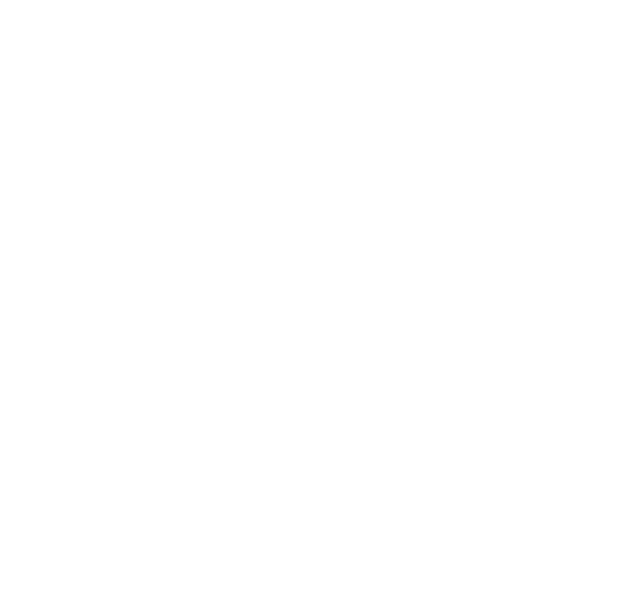
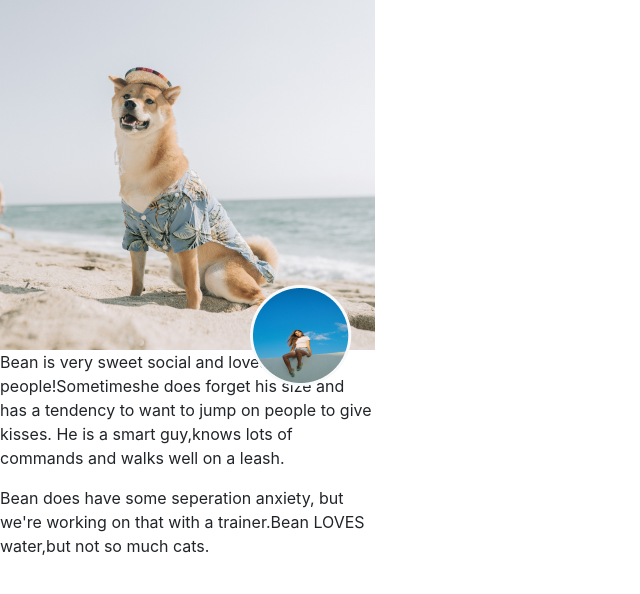
Before and after one commit to jennic04/UXUI_Project3, a plain HTML site: page index.html in a window 1280 px wide. Shown: the whole page, without its empty margins (0-640 px from the left). Drawn offline with nearby package versions, Linux system fonts and the light colour scheme.

Commit message:
hero& bio
hero & bio

```diff
--- a/css/styles.css
+++ b/css/styles.css
@@ -0,0 +1,18 @@
+.hero{
+    max-width: 375;
+    max-height: 350;
+}
+.bio-section{
+    max-width: 375;
+    max-height: 230;
+    padding: 20px;
+    justify-content: center;
+}
+.p{
+    font-size: 17px;
+}
+.ownerprofile{
+    position:absolute;
+    top:285px;
+    left:250px;
+}
--- a/index.html
+++ b/index.html
@@ -10,14 +10,25 @@
     <!-- Custom Styles -->
     <link rel="stylesheet" href="./css/styles.css">
     <!-- Fonts -->
-
+    <link rel="preconnect" href="https://fonts.googleapis.com">
+    <link rel="preconnect" href="https://fonts.gstatic.com" crossorigin>
+    <link href="https://fonts.googleapis.com/css2?family=Montserrat&family=Roboto:wght@300&display=swap" rel="stylesheet">
     <title>Document</title>
 </head>
 
 <body>
+    <div class="hero">
+        <img src="./assets/beachdog.png">
+        <img class="ownerprofile" src="./assets/ownerprofile.png"
+    </div>
+<div id="bio-section">
+<p>Bean is very sweet social and loves people!Sometimeshe does forget his size and has a tendency to want to jump on people
+to give kisses. He is a smart guy,knows lots of commands and walks well on a leash.
+</p>
 
-
-
+<p>Bean does have some seperation anxiety, but we're working on that with a trainer.Bean LOVES water,but not so much cats.
+</p>
+</div>
     <!-- Scripts for Bootstrap -->
     <script src="https://cdn.jsdelivr.net/npm/jquery@3.5.1/dist/jquery.slim.min.js"
         integrity="sha384-DfXdz2htPH0lsSSs5nCTpuj/zy4C+OGpamoFVy38MVBnE+IbbVYUew+OrCXaRkfj"
```
Also changed, not shown: assets/beachdog.png (added), assets/ownerprofile.png (added), 1 other file.
